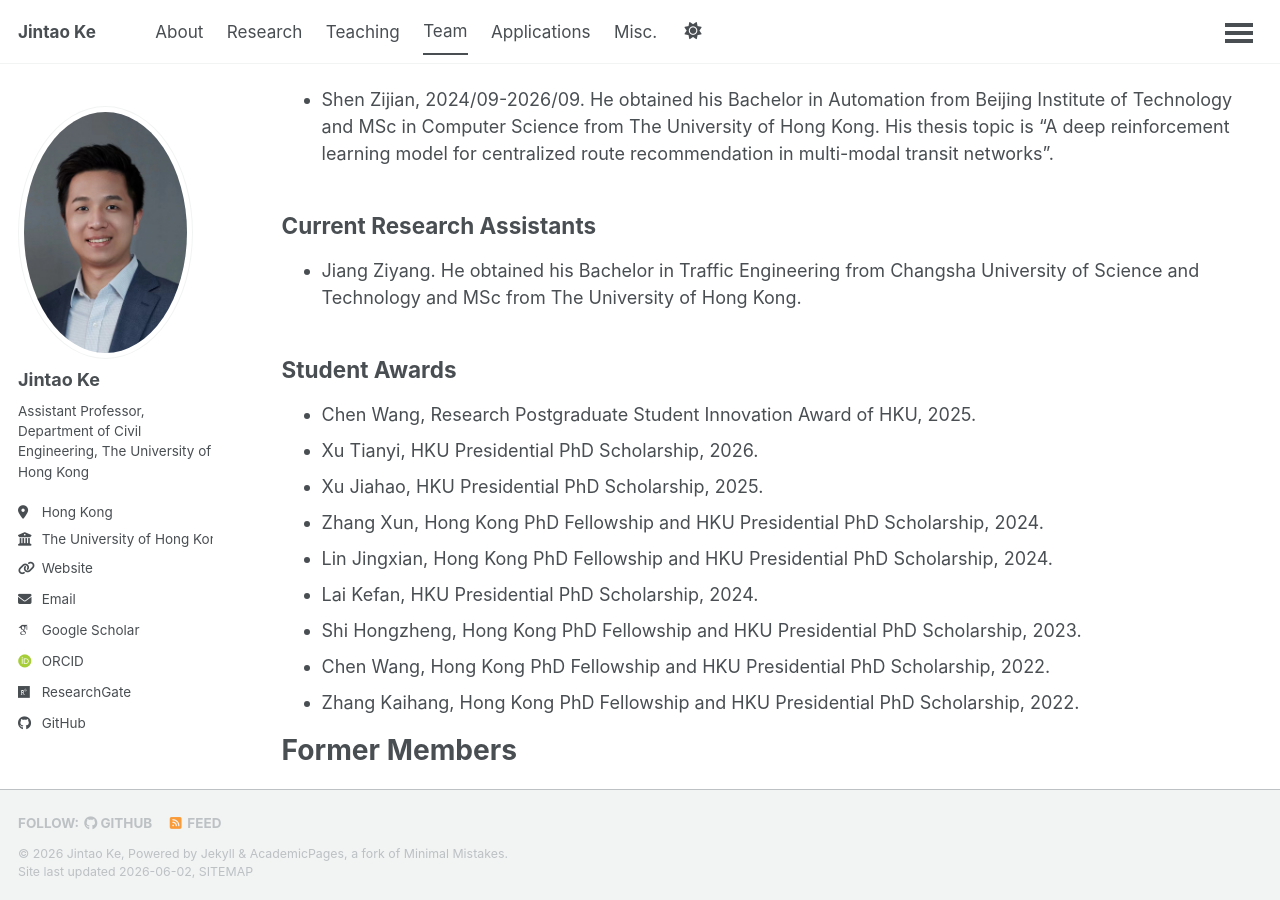
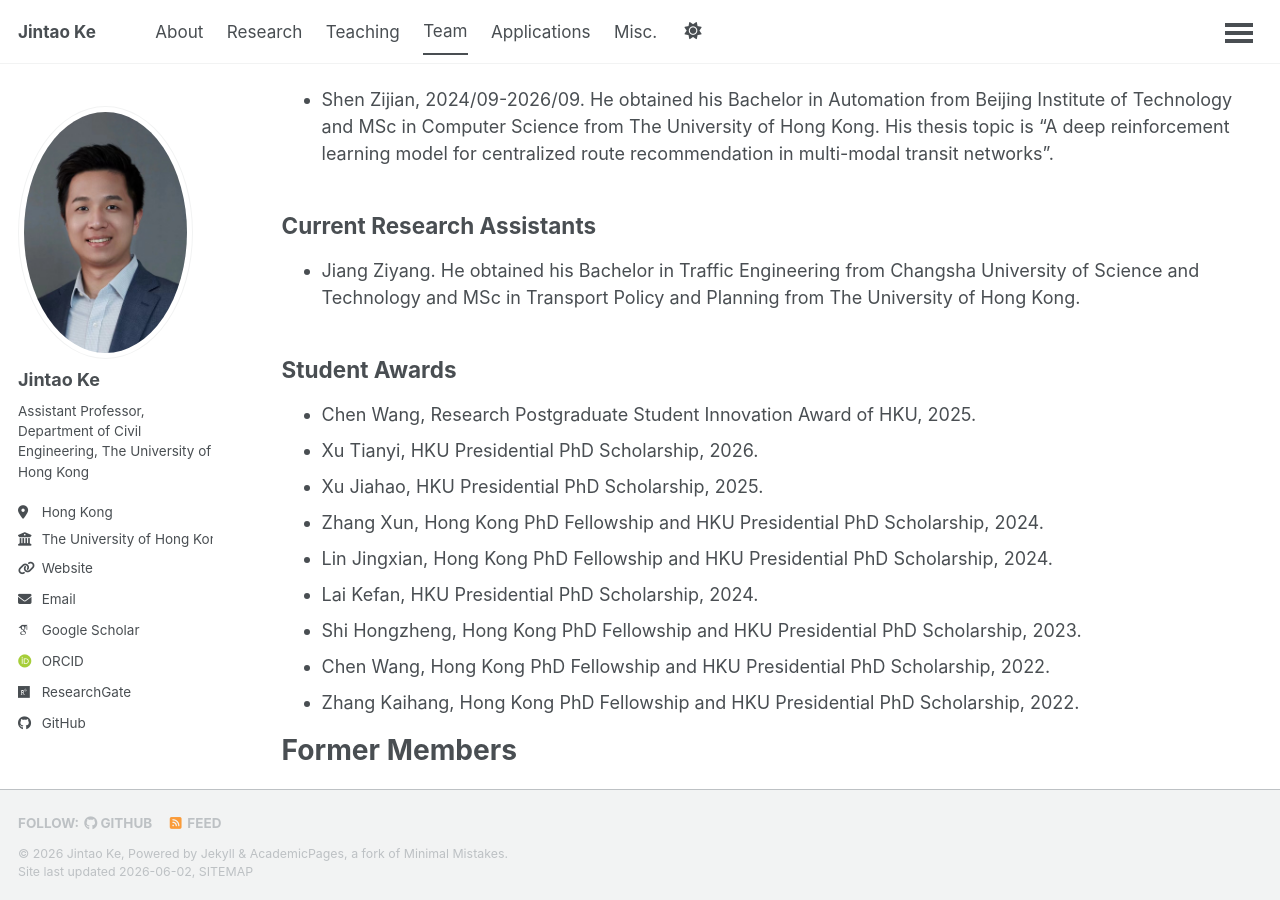
Before and after one commit to hku-kejintao/hku-kejintao.github.io, a Jekyll site: the page built from _pages/team.md, in a window 1280 px wide and 900 px high, scrolled down 1608 px. Built offline with Jekyll 4.4.1, drawn with Linux system fonts in a browser that asks for light colours; some web fonts are replaced; a script that is not in the unit is left out.

Commit message:
Update Jiang Ziyang education details
Co-authored-by: Cursor <cursoragent@cursor.com>

```diff
--- a/_pages/team.md
+++ b/_pages/team.md
@@ -44,7 +44,7 @@ M.Phil. Students
 Current Research Assistants
 ------
 
-- Jiang Ziyang. He obtained his Bachelor in Traffic Engineering from Changsha University of Science and Technology and MSc from The University of Hong Kong.
+- Jiang Ziyang. He obtained his Bachelor in Traffic Engineering from Changsha University of Science and Technology and MSc in Transport Policy and Planning from The University of Hong Kong.
 
 Student Awards
 ------
```
